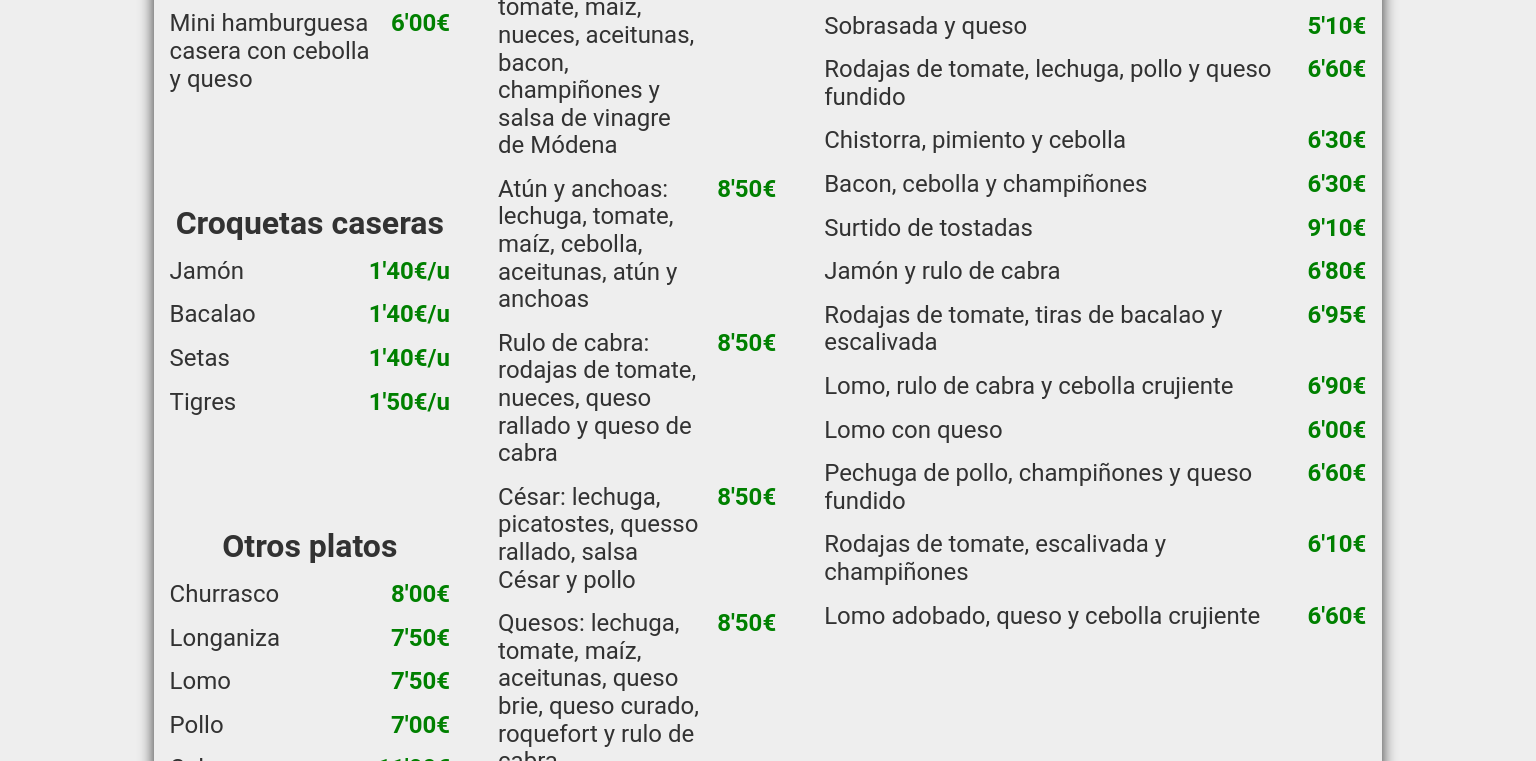
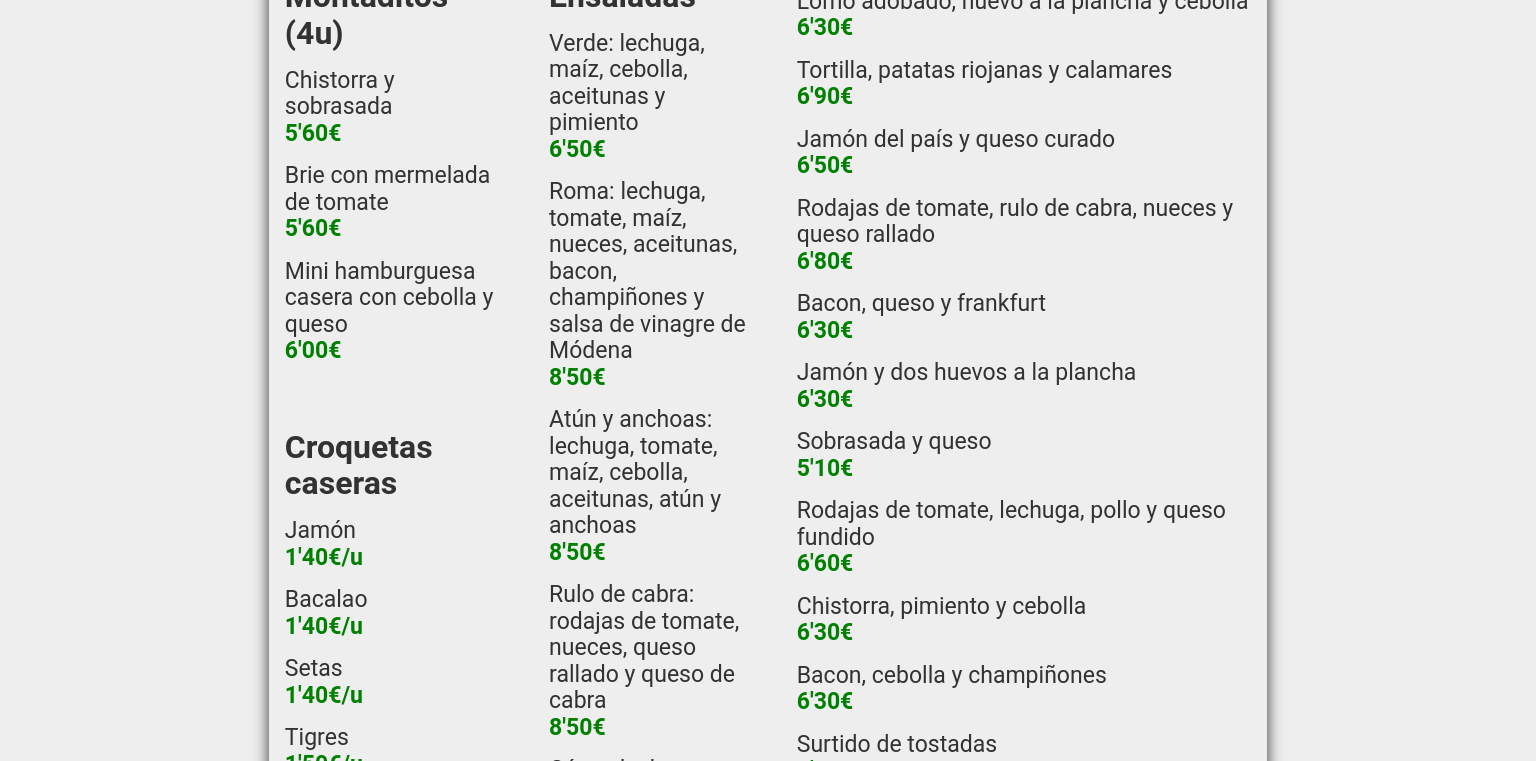
Before and after one commit to diegogliarte/business-templates, a plain HTML site: page pages/menu.html in a window 1536 px wide. Shown: the part 2039-2800 px from the top of the page. Drawn offline with Linux system fonts and the light colour scheme.

Commit message:
add price under name

```diff
--- a/styles/products.css
+++ b/styles/products.css
@@ -54,11 +54,25 @@ html, body {
 
 @media only screen and (min-width: 1300px) {
     .item {
-        font-size: 1.5rem;
+        flex-direction: column;
+        font-size: 1.5vw;
+        gap: 0;
+    }
+
+    .name {
+        max-width: none;
+    }
+
+    .category {
+    }
+
+    .category-title {
+        margin: 1rem;
+        text-align: left;
     }
 
     .products {
-        width: 80%;
+        width: 65%;
         font-size: 2rem;
         display: grid;
         gap: 1rem;
```
